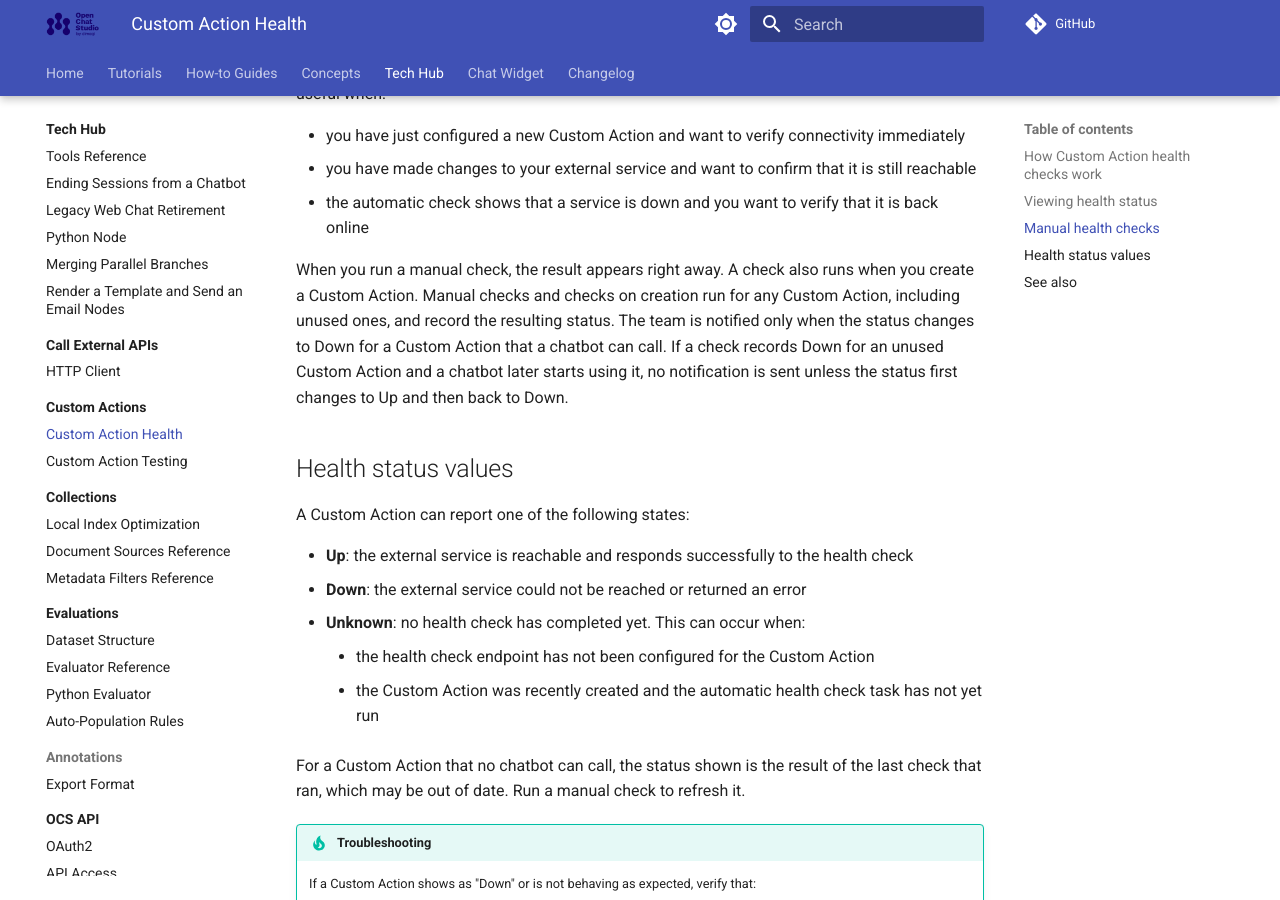
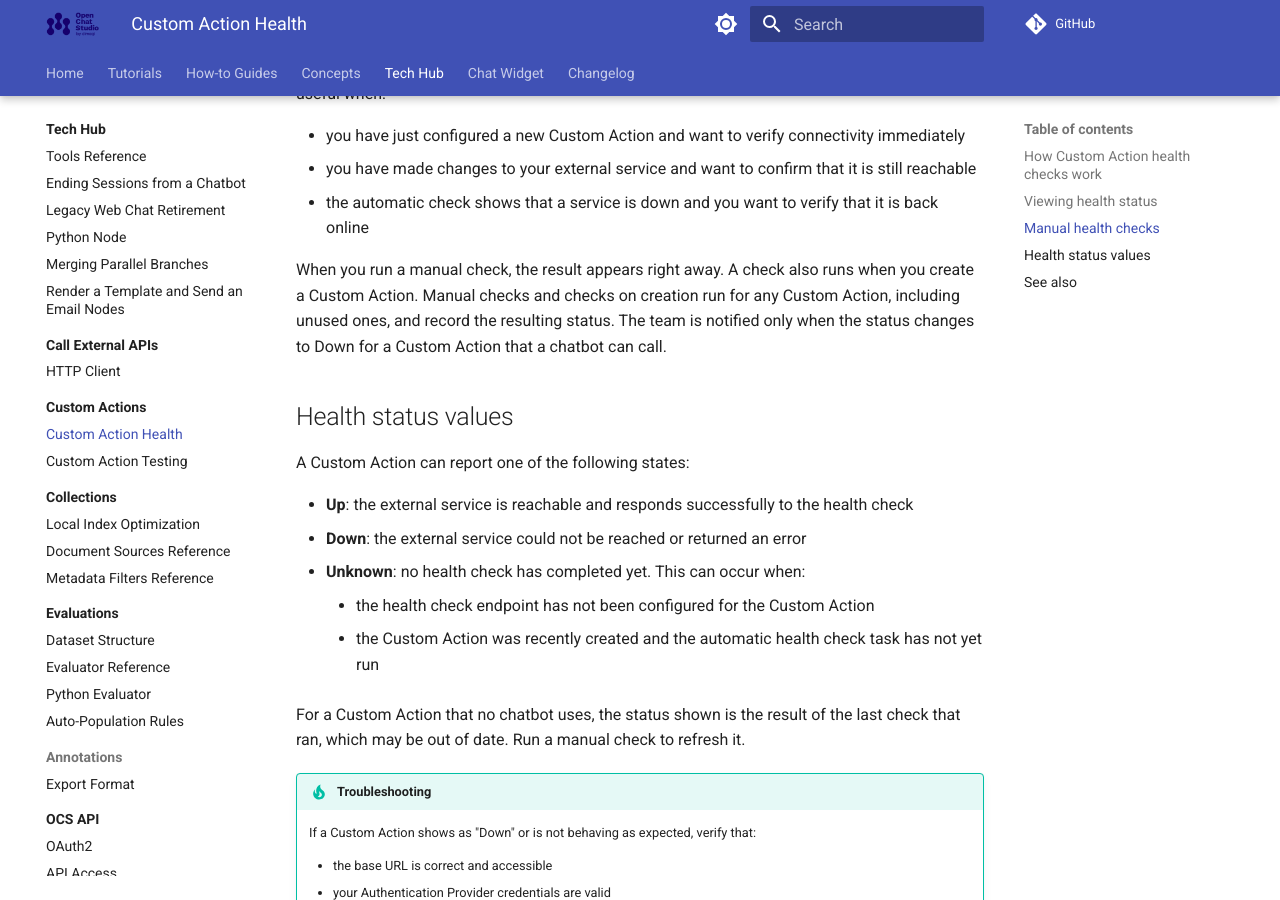
Before and after one commit to dimagi/open-chat-studio-docs, an MkDocs documentation site: the page built from docs/tech-hub/custom_action/health_custom_action.md, in a window 1280 px wide and 900 px high, scrolled down 869 px. Built offline with MkDocs 1.6.1 and Material for MkDocs 9.7.7, drawn with Linux system fonts in a browser that asks for light colours; a script that is not in the unit is left out; comment, search, counter and statistics services are not loaded.

Commit message:
Apply batched suggestions from code review
Co-authored-by: Simon Kelly <skelly@dimagi.com>

```diff
--- a/docs/tech-hub/custom_action/health_custom_action.md
+++ b/docs/tech-hub/custom_action/health_custom_action.md
@@ -32,7 +32,6 @@ When you run a manual check, the result appears right away.
 A check also runs when you create a Custom Action.
 Manual checks and checks on creation run for any Custom Action, including unused ones, and record the resulting status.
 The team is notified only when the status changes to Down for a Custom Action that a chatbot can call.
-If a check records Down for an unused Custom Action and a chatbot later starts using it, no notification is sent unless the status first changes to Up and then back to Down.
 
 ## Health status values
 
@@ -44,7 +43,7 @@ A Custom Action can report one of the following states:
     - the health check endpoint has not been configured for the Custom Action
     - the Custom Action was recently created and the automatic health check task has not yet run
 
-For a Custom Action that no chatbot can call, the status shown is the result of the last check that ran, which may be out of date. Run a manual check to refresh it.
+For a Custom Action that no chatbot uses, the status shown is the result of the last check that ran, which may be out of date. Run a manual check to refresh it.
 
 !!! tip "Troubleshooting"
     If a Custom Action shows as "Down" or is not behaving as expected, verify that:
```
Also changed, not shown: docs/concepts/team/llm_providers.md (+1 -1 lines).
